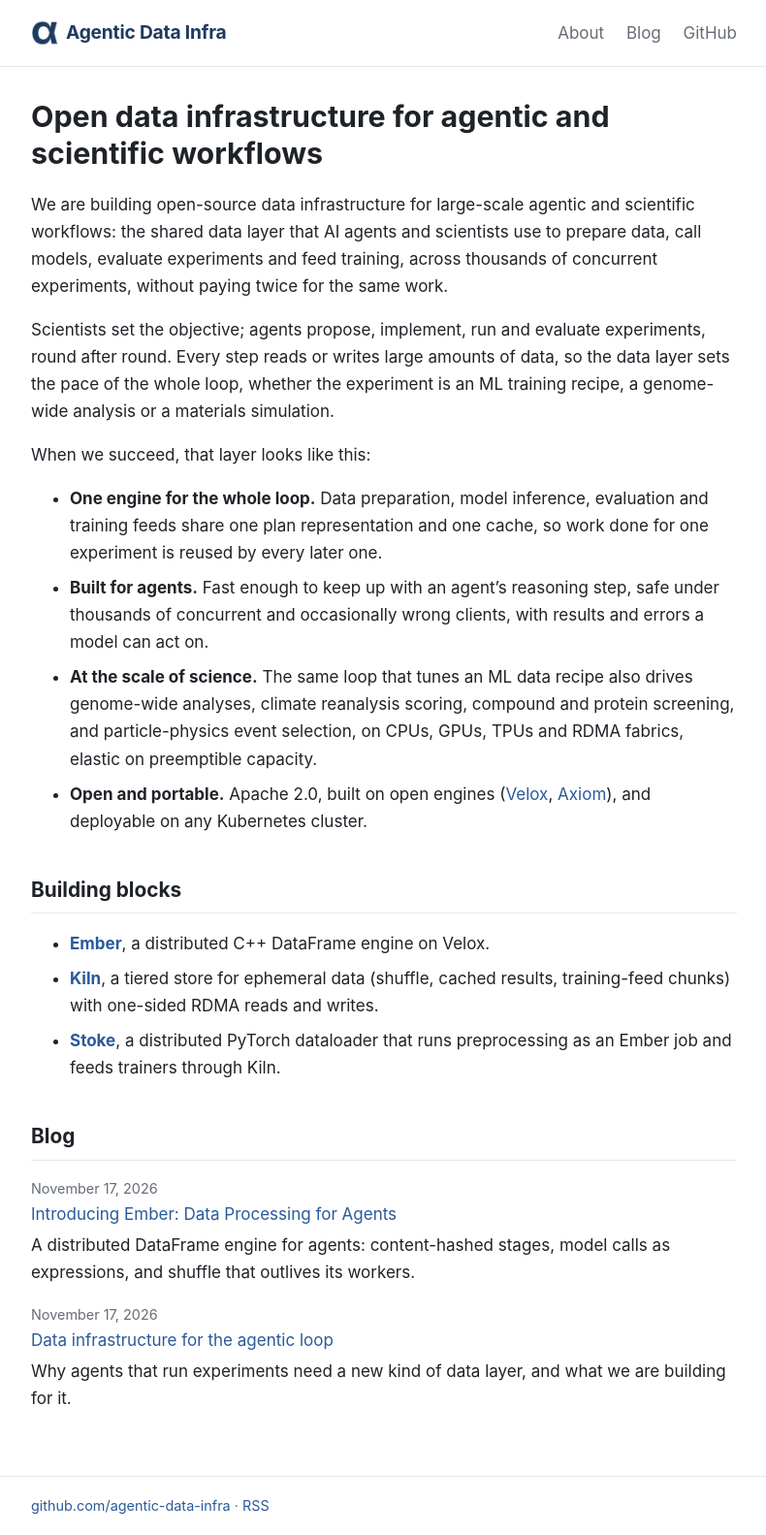
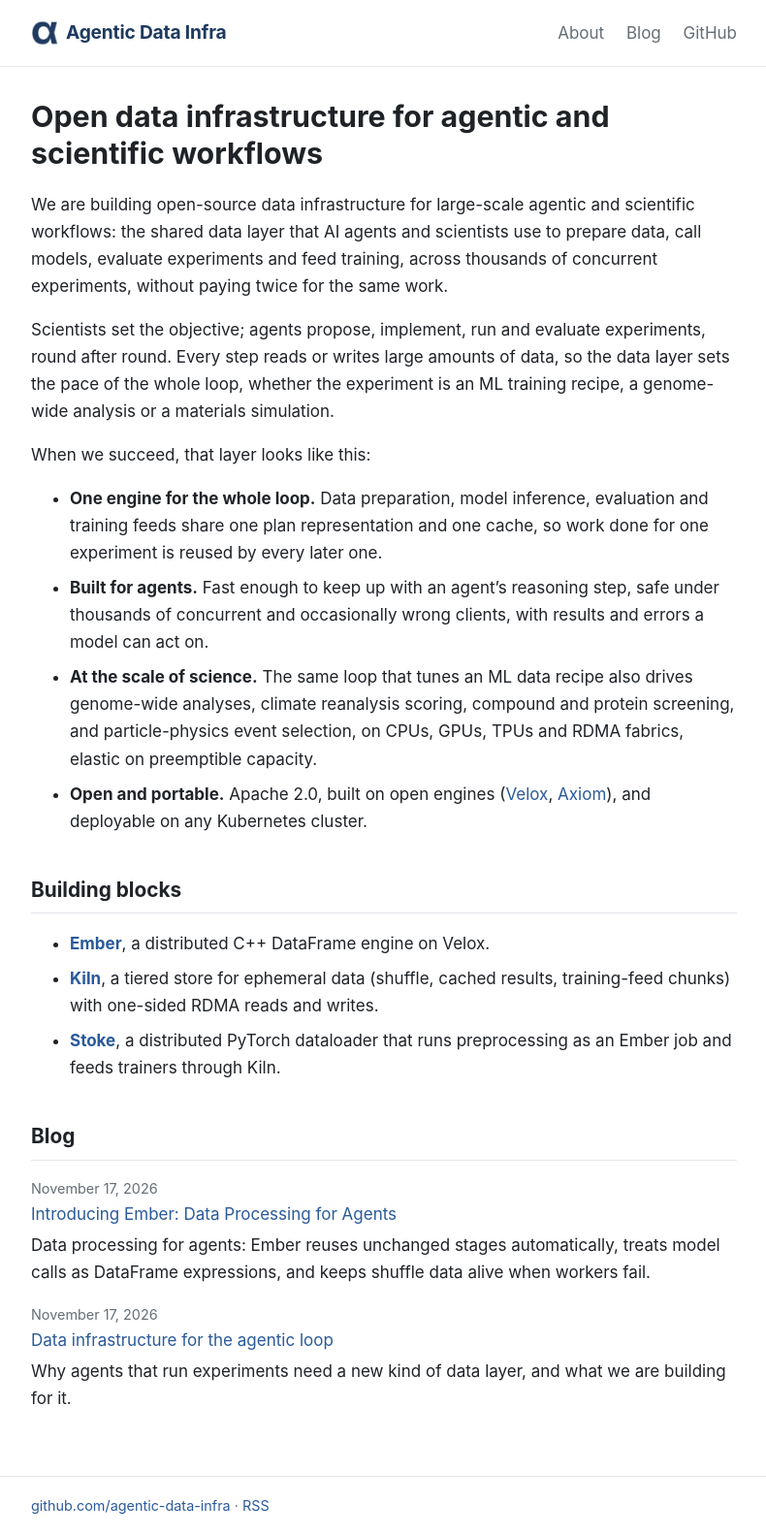
Before and after one commit to agentic-data-infra/agentic-data-infra.github.io, a Jekyll site: the page built from index.md, in a window 1280 px wide. Shown: the whole page at 97% size, without its empty margins (244-1034 px from the left). Built offline with Jekyll 4.4.1, drawn with Linux system fonts in a browser that asks for light colours.

Commit message:
Add link-preview images and refresh the Ember description
Co-Authored-By: Claude Opus 5.5 (1M context) <noreply@anthropic.com>

```diff
--- a/_posts/2026-11-17-introducing-ember.md
+++ b/_posts/2026-11-17-introducing-ember.md
@@ -3,7 +3,8 @@ layout: post
 title: "Introducing Ember: Data Processing for Agents"
 author: "Patrick Stuedi"
 date: 2026-11-17 10:30:00 -0800
-description: "A distributed DataFrame engine for agents: content-hashed stages, model calls as expressions, and shuffle that outlives its workers."
+description: "Data processing for agents: Ember reuses unchanged stages automatically, treats model calls as DataFrame expressions, and keeps shuffle data alive when workers fail."
+image: /assets/images/social/introducing-ember.png
 ---
 
 In our [first post]({{ '/blog/2026/11/17/data-infrastructure-for-the-agentic-loop/' | relative_url }})
```
Also changed, not shown: _posts/2026-11-17-data-infrastructure-for-the-agentic-loop.md (+1 -0 lines), assets/images/social/data-infrastructure-for-the-agentic-loop.png (added), assets/images/social/introducing-ember.png (added).
